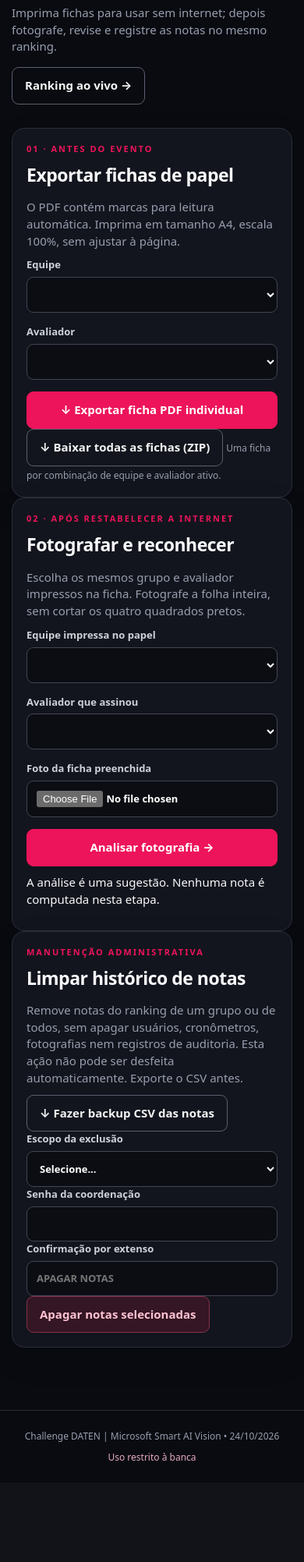
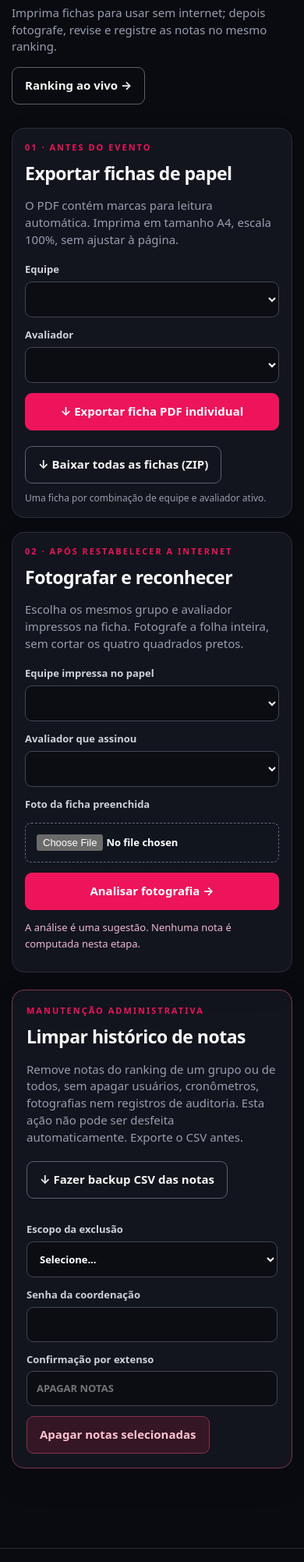
Before and after one commit to ErickTY/next-2026-banca, a Flask app: template templates/contingencia.html in a window 390 px wide. Shown: the part 200-2203 px from the top of the page at 78% size. Before the commit the page ends 2073 px from the top, so only its background shows below. Run offline with Flask 3, Linux system fonts and the light colour scheme; the template is opened without the code that fills it, so the values that code supplies are empty.

Commit message:
style: painel admin de contingencia responsivo com foto e revisao

```diff
--- a/static/style.css
+++ b/static/style.css
@@ -158,3 +158,31 @@
 .evaluator-id-label{letter-spacing:1.2px;font-size:10px;color:#ff8ab1;font-weight:900}
 .evaluator-dashboard-banner{margin:0 0 22px}
 @media(max-width:640px){.user-identity{max-width:43vw;font-size:11px}.access-tile{min-height:99px;padding:10px 4px}.access-affiliation{font-size:10px}.evaluator-identification strong,.evaluator-dashboard-banner strong{font-size:15px}}
+
+
+/* NEXT 2026: operações administrativas e contingência em papel. */
+.manual-workflow{display:grid;grid-template-columns:repeat(2,minmax(0,1fr));gap:18px;align-items:start;margin:20px 0}
+.manual-workflow .panel{height:100%}
+.manual-workflow .stack{margin-top:18px;gap:13px}
+.manual-workflow input[type=file]{display:block;width:100%;background:#11151d;border:1px dashed #63687a;padding:14px;margin-top:8px;border-radius:8px}
+.manual-download-batch{display:flex;flex-wrap:wrap;gap:10px;align-items:center;margin-top:20px}
+.manual-download-batch small{display:block;flex:1;min-width:190px}
+.manual-state{color:#eeb8d0;font-size:13px;line-height:1.6;margin-top:12px;white-space:pre-wrap}
+#manual-preview{display:block;width:100%;max-height:440px;object-fit:contain;border-radius:10px;margin-top:12px;background:#080a10;border:1px solid #44485b}
+#manual-preview[hidden],.manual-review[hidden],#manual-replace-wrap[hidden]{display:none!important}
+.manual-review{border-color:#b04a78;margin:19px 0}
+.manual-review .manual-fields{display:grid;grid-template-columns:repeat(5,minmax(0,1fr));gap:12px;padding:13px 0}
+.manual-review label{font-size:13px;font-weight:650}
+.manual-review label select{margin-top:6px;min-height:42px;width:100%}
+.manual-review textarea{min-height:100px;margin:9px 0}
+.manual-check{display:flex;align-items:start;gap:9px;padding:9px 0;font-size:13px!important;font-weight:500!important}
+.manual-check input{margin-top:3px;width:17px;height:17px;flex:0 0 auto}
+.manual-review button.primary{min-height:48px;margin-top:6px}
+.adminhistory{margin:22px 0;border-color:#7f3950}
+.adminhistory .manual-clear-form{display:grid;grid-template-columns:1fr 1fr 1fr;gap:13px;align-items:end;margin-top:20px}
+.adminhistory .manual-clear-form label{font-size:13px}
+.adminhistory .manual-clear-form button{grid-column:1/-1;justify-self:start}
+.adminhistory .outline{margin:10px 0}
+.manual-history-list>div{display:flex;align-items:center;justify-content:space-between;gap:12px;padding:12px 0;border-bottom:1px solid var(--line)}
+@media(max-width:920px){.manual-workflow{grid-template-columns:1fr}.manual-review .manual-fields{grid-template-columns:repeat(2,minmax(0,1fr))}}
+@media(max-width:600px){.adminhistory .manual-clear-form{grid-template-columns:1fr}.manual-review .manual-fields{grid-template-columns:1fr 1fr}.manual-workflow .panel{padding:16px}.manual-history-list>div{align-items:start;flex-direction:column}}
```
